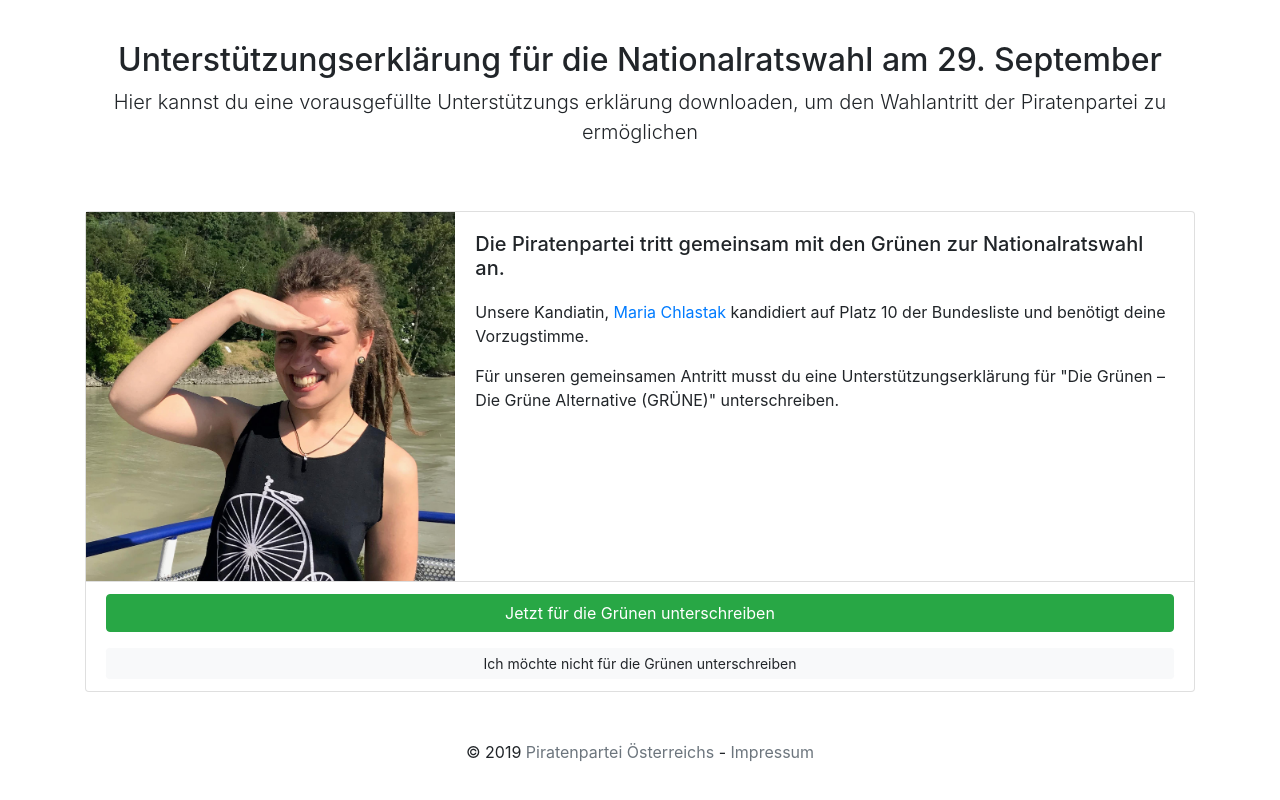
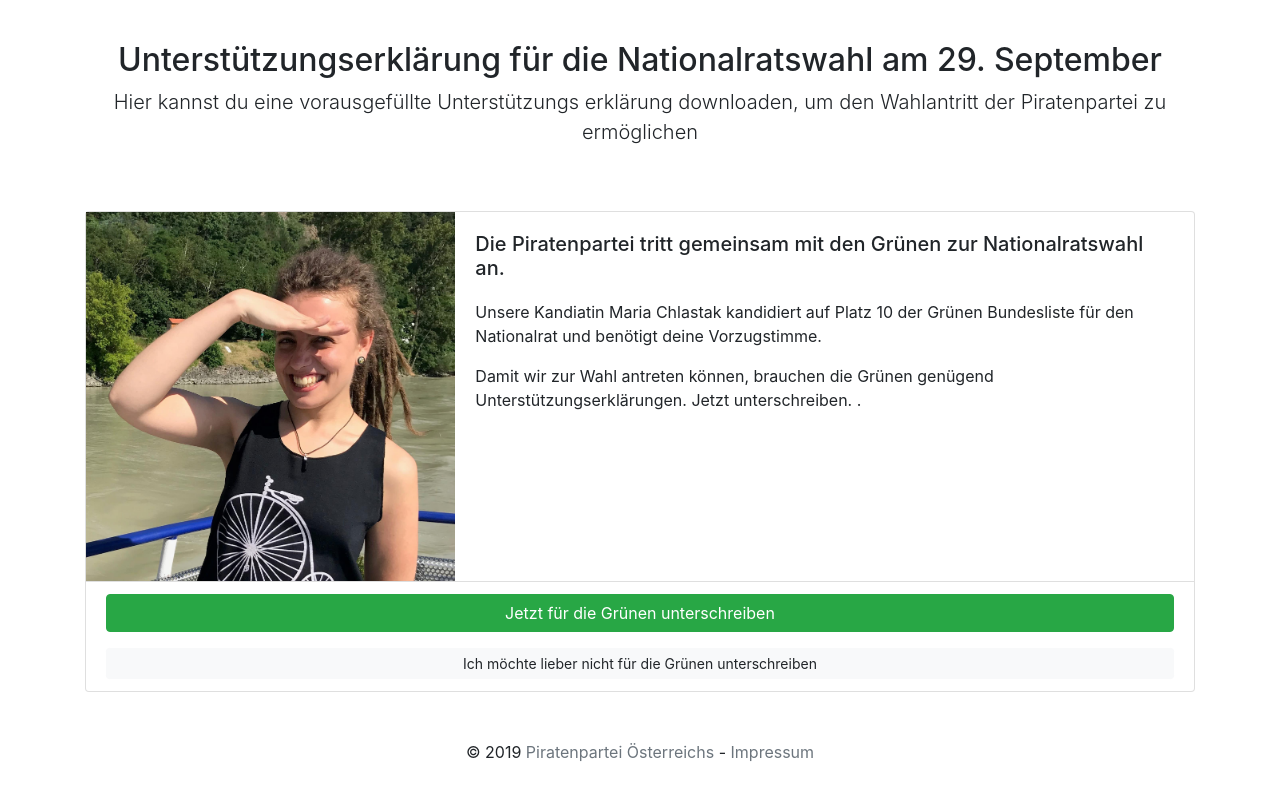
Before and after one commit to PPOE/nrw19-ue-gruene, a Vue app: page / in a window 1280 px wide. Shown: the part 302-1102 px from the top of the page. Built offline with nearby package versions, Linux system fonts and the light colour scheme; what vue-matomo would draw is missing.

Commit message:
add text changes from maria

```diff
--- a/src/components/Form.vue
+++ b/src/components/Form.vue
@@ -2,7 +2,7 @@
 <div class="container">
 
     <div class="alert alert-danger" role="alert" v-if="newsletterfail">
-        Die Newsletter Anmeldung ist leider fehgeschlagen, bitte klick hier: <a href="https://mitglieder.piratenpartei.at/newsletter/register.php" target="_blank">zum Newsletter anmelden</a>
+        Die Anmeldung ist leider fehgeschlagen, bitte klick hier: <a href="https://mitglieder.piratenpartei.at/newsletter/register.php" target="_blank">zum Newsletter anmelden</a>
         <button type="button" class="close" data-dismiss="alert" aria-label="Close" v-on:click="newsletterfail=0">
             <span aria-hidden="true">&times;</span>
         </button>
@@ -18,21 +18,21 @@
                 <div class="col-md-8">
                     <div class="card-body">
                         <h5 class="card-title">Die Piratenpartei tritt gemeinsam mit den Grünen zur Nationalratswahl an.</h5>
-                        <p class="card-text">Unsere Kandiatin, <a href="https://piratenpartei.at/" alt="mehr über Maria" target="_blank">Maria Chlastak</a> kandidiert auf Platz 10 der Bundesliste und benötigt deine Vorzugstimme.</p>
-                        <p class="card-text">Für unseren gemeinsamen Antritt musst du eine Unterstützungserklärung für "Die Grünen – Die Grüne Alternative (GRÜNE)" unterschreiben.</p>
+                        <p class="card-text">Unsere Kandiatin Maria Chlastak kandidiert auf Platz 10 der Grünen Bundesliste für den Nationalrat und benötigt deine Vorzugstimme.</p>
+                        <p class="card-text">Damit wir zur Wahl antreten können, brauchen die Grünen genügend Unterstützungserklärungen. Jetzt unterschreiben. .</p>
                     </div>
                 </div>
             </div>
             <div class="card-footer bg-transparent">
                 <button v-on:click="page = 2" id="btn-next" type="button" class="btn btn-success">Jetzt für die Grünen unterschreiben</button>
-                <button v-on:click="page = 0" id="btn-stop" type="button" class="btn btn-light btn-sm">Ich möchte nicht für die Grünen unterschreiben</button>
+                <button v-on:click="page = 0" id="btn-stop" type="button" class="btn btn-light btn-sm">Ich möchte lieber nicht für die Grünen unterschreiben</button>
             </div>
         </div>
 
         <div v-if="page === 0">
             <div class="card-body">
                 <h5 class="card-title">Ahoi!</h5>
-                <p class="card-text text-justify">Wir Piraten haben sowohl unsere Kandiatin <a href="https://piratenpartei.at/" alt="mehr über Maria" target="_blank">Maria Chlastak</a> (auf Platz 10 der Bundesliste) als auch den gemeinsamen Antritt mit den Grünen einstimmig beschlossen. Wir brauchen jetzt deine Hilfe, damit wir ins Parlement kommen!</p>
+                <p class="card-text text-justify">Wir Piraten haben sowohl unsere Kandiatin <a href="https://piratenpartei.at/" alt="mehr über Maria" target="_blank">Maria Chlastak</a> (auf Platz 10 der Bundesliste) als auch den gemeinsamen Antritt mit den Grünen einstimmig beschlossen. Jetzt brauchen wir deine Hilfe, um ins Parlement zukommen!</p>
 
                 <p class="text-center card-text">
                 <iframe id="poc_video" width="640" height="480" src="https://www.youtube-nocookie.com/embed/mnXQdMRi63E?start=64&amp;autoplay=1&mute=1" frameborder="0" allow="autoplay; encrypted-media;"></iframe>
@@ -48,7 +48,7 @@
                 <h5 class="card-title"></h5>
                 <form>
                     <label for="fullname">Dein Name:</label>
-                    <input v-model="fullname" type="text" id="fullname" class="form-control mb-4" placeholder="Vorname Nachname">
+                    <input v-model="fullname" type="text" id="fullname" class="form-control mb-4" placeholder="Name Vorname">
 
                     <div>
                         <label for="birthdate">Dein Geburtsdatum:</label>
@@ -67,7 +67,7 @@
                         </div>
                     </div>
 
-                    <label for="street">Deine Meldeadresse:</label>
+                    <label for="street">Hauptwohnsitz:</label>
                     <input v-model="address" type="text" id="street" class="form-control mb-2" placeholder="Straße, Hausnummer">
 
                     <div class="row">
@@ -95,19 +95,19 @@
                     </div>
 
                     <div class="mt-4">
-                        <p class="small text-justify">Die Erzeugung der ausgefüllten Unterstützungserklärung findet vollständig auf deinem Computer statt, daher werden deine Daten niemals übers Internet übertragen.</p>
+                        <p class="small text-justify">Die Erzeugung der ausgefüllten Unterstützungserklärung findet vollständig auf deinem Computer statt, wir bekommen nur deine E-Mail-Adresse falls du unseren Newsletter bestellst.</p>
                     </div>
 
                     <input v-model="email" type="text" id="email" class="form-control" placeholder="E-Mail" />
                     <div class="custom-control custom-checkbox mt-4">
                         <input v-model="newsletter" type="checkbox" class="custom-control-input" id="newsletter" />
-                        <label class="custom-control-label" for="newsletter">Ich möchte zu wahlkampfzwecken per E-Mail kontaktierte werden</label>
+                        <label class="custom-control-label" for="newsletter">Ich will regelmäßig Infos von der Piratenpartei erhalten</label>
                     </div>
 
                 </form>
             </div>
             <div class="card-footer bg-transparent">
-                <button v-on:click="page = 3; subscribteNewsletter();" id="btn-next" type="button" class="btn btn-success">Sofort online unterschreiben</button>
+                <button v-on:click="page = 3; subscribteNewsletter();" id="btn-next" type="button" class="btn btn-success">Jetzt unterschreiben</button>
                 <button v-on:click="page -= 1" type="button" class="btn btn-light btn-sm">Zurück</button>
             </div>
         </div>
@@ -120,8 +120,8 @@
                 <div class="col-md-9">
                     <div class="card-body">
                         <h5 class="card-title">Dieser Service ist in deinem Land leider nicht verfügbar</h5>
-                        <p class="card-text">Die Demokratie in Österreich ist noch nicht im Zeitalter der Digitalisierung angekommen. Deshalb musst du deine Unterstützungserklärung leider ausdrucken und auf deinem Amt unterschreiben.</p>
-                        <p class="card-text">Handysignatur/Bürgerkarte wird vom Gesetzgeber nicht akzeptiert. Wir wollen das ändern, aber das geht nur mit einer Vorzugsstimme für Maria Chlastak!</p>
+                        <p class="card-text">Die Demokratie in Österreich ist noch nicht im digitalen Zeitalter angekommen. Du musst am Gemeindeamt persönlich innerhalb der Öffnungszeiten erscheinen und dir deine Unterschrift notariell beglaubigen lassen. Warum?</p>
+                        <p class="card-text">Die Handysignatur oder die Bürgerkarte wird vom Gesetzgeber nicht akzeptiert. Wir wollen das ändern! Das geht nur mit einer Vorzugsstimme für Maria Chlastak am 29. September!</p>
                     </div>
                 </div>
             </div>
@@ -160,14 +160,13 @@
                         <a href="https://twitter.com/maria_noc_" target="_blank">Twitter</a>
                     </li>
                     <li>Folge der Piratenpartei auf Social Media:
-                    <a href="https://www.instagram.com/piratenpartei_oesterreichs/" target="_blank">Instagram</a>&nbsp;
                         <a href="https://www.facebook.com/PiratenparteiAT" target="_blank">Facebook</a>&nbsp;
                         <a href="https://twitter.com/piratenparteiAT" target="_blank">Twitter</a>
                     </li>
-                    <li>Bleib Informiert: <a href="https://mitglieder.piratenpartei.at/newsletter/register.php" target="_blank">Newsletter</a></li>
+                    <li>Bleib informiert: <a href="https://mitglieder.piratenpartei.at/newsletter/register.php" target="_blank">Newsletter</a></li>
                     <li>Hilf uns im Wahlkmapf: <a href="https://piratenpartei.at/mitmachen/" target="_blank">Mitmachen</a></li>
 
-                    <li>Wähle am 29. Septmber "GRÜN" und gib Deine Vorzugstimme den Piraten "10, Maria Chlastak"</li>
+                    <li>Wähle am 29. Septmber "GRÜN" und gib deine Vorzugstimme den Piraten "10. Maria Chlastak"</li>
                 </ul>
 
             </div>
```
Lines whose indentation alone changed are shown as unchanged.
